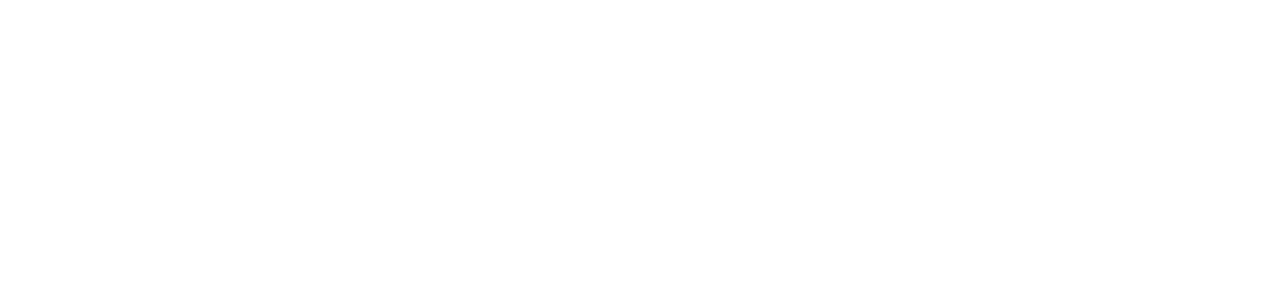
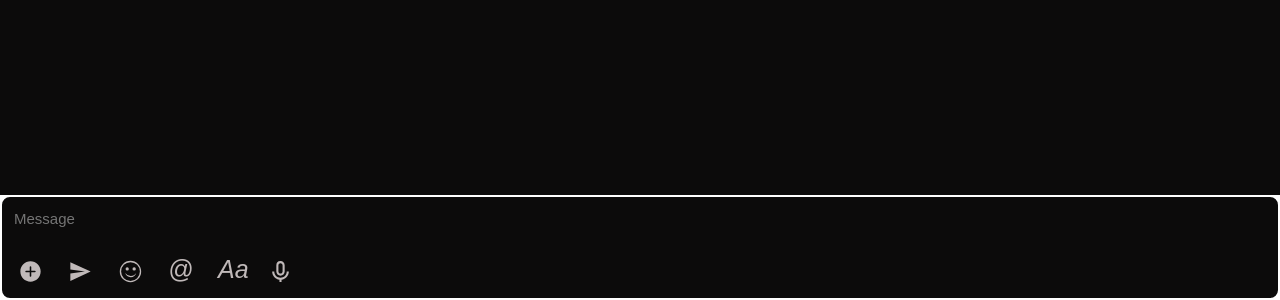
Before and after one commit to ndboy5/fashion_repo_frontend, a React (Create React App) app in the folder project/: page / in a window 1280 px wide. Shown: the part 3506-3806 px from the top of the page. Before the commit the page ends 2820 px from the top, so only its background shows below. Built offline with nearby package versions, Linux system fonts and the light colour scheme.

Commit message:
fixing the issue where the chat body updated for every letter typed

```diff
--- a/project/src/App.js
+++ b/project/src/App.js
@@ -20,7 +20,7 @@
       <Home />
       <Footer />
       <Gallery />
-      {/* <ChatContainer /> */}
+      <ChatContainer />
     </div>
   );
 }
--- a/project/src/components/chat/chatContainer.js
+++ b/project/src/components/chat/chatContainer.js
@@ -13,12 +13,12 @@
     this.onButtonClick = this.onButtonClick.bind(this);
   }
 
-  changeMessage(event) {
-    event.preventDefault();
+  changeMessage(message) {
+    // event.preventDefault();
 
     this.setState({
       message: [...this.state.message,
-                event.target.value
+                message
                 ]
       // message: "Test",
     });
--- a/project/src/components/chat/chatMessage.js
+++ b/project/src/components/chat/chatMessage.js
@@ -2,7 +2,7 @@
 import { IoIosAddCircle, IoMdAddCircleOutline, IoMdSend } from "react-icons/io";
 import { GrEmoji } from "react-icons/gr";
 import { BiMicrophone } from "react-icons/bi";
-import { useState } from "react";
+import { useEffect, useState } from "react";
 /**
  * This component returns JSX code where the user types in content into the forum.
  * React icons are used to allow for reactions and other contents.
@@ -18,6 +18,27 @@
         setMessage(event.target.value);
     }
 
+    function handleKeydown(event){
+        if(event.key === 'Enter'){
+            props.onMessageChange(message)
+            console.log("Enter pressed");
+        }
+    }
+
+    // useEffect(() => {
+    //     const keyDownHandler = event =>{
+    //         if(event.key == "Enter"){
+    //             props.onMessageChange(message);
+    //             event.preventDefault();
+    //         }
+    //         document.addEventListener("keydown", keyDownHandler);
+
+    //         return () => {
+    //             document.removeEventListener("keydown", keyDownHandler)
+    //         }
+    //     }
+    // }, []);
+
   return (
     <div className={styles.container}>
       <div className={styles.messageBox}>
@@ -25,7 +46,8 @@
           type="text"
           className={styles.message}
           placeholder="Message"
-          onChange={props.onMessageChange}
+          onChange={handleChange}
+          onKeyDown ={handleKeydown}
         />
       </div>
       <div>
@@ -34,7 +56,7 @@
             <IoIosAddCircle />
           </i>
         </button>
-        <button className={styles.btn} onClick={props.onButtonClick}>
+        <button className={styles.btn} onClick={() =>props.onMessageChange(message)}>
           <i>
             <IoMdSend />
           </i>
```
